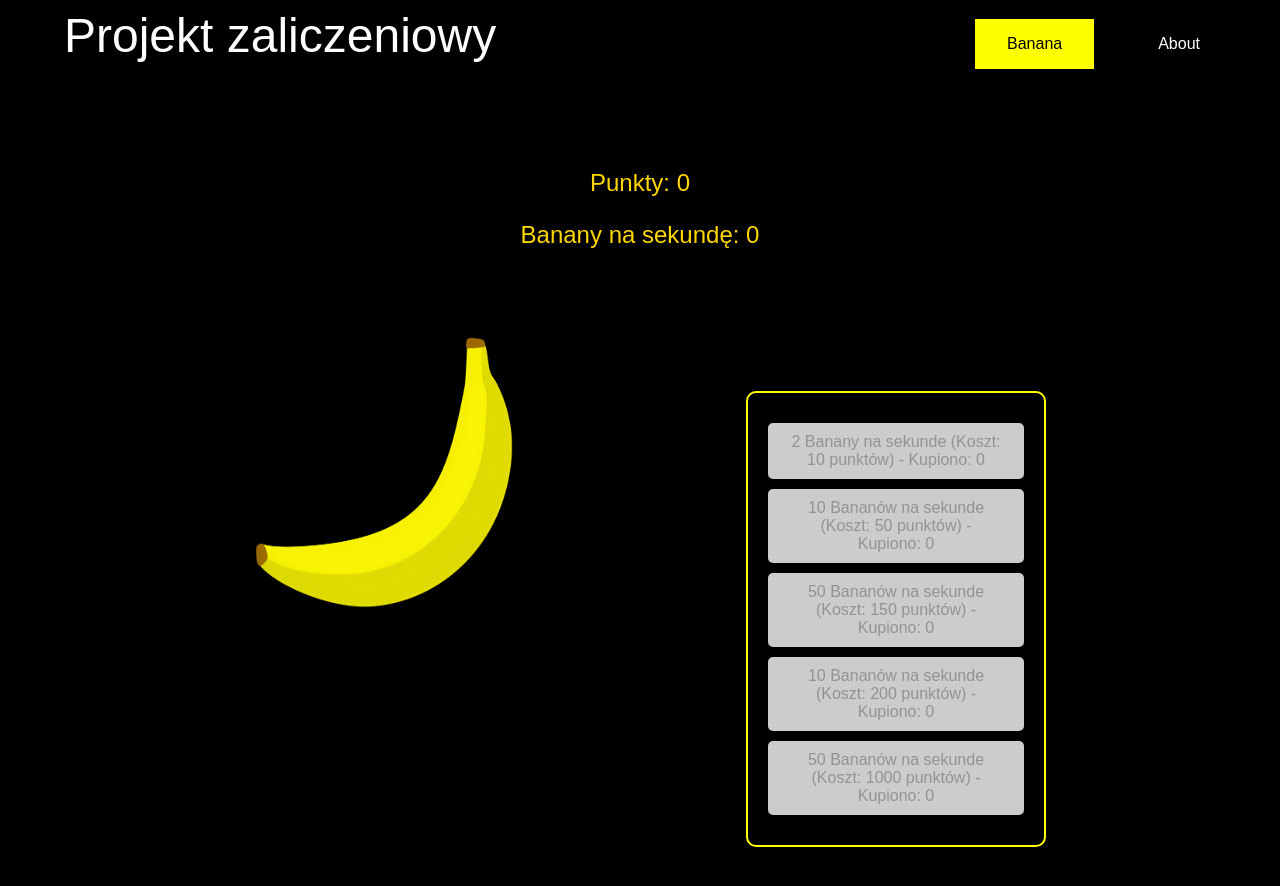
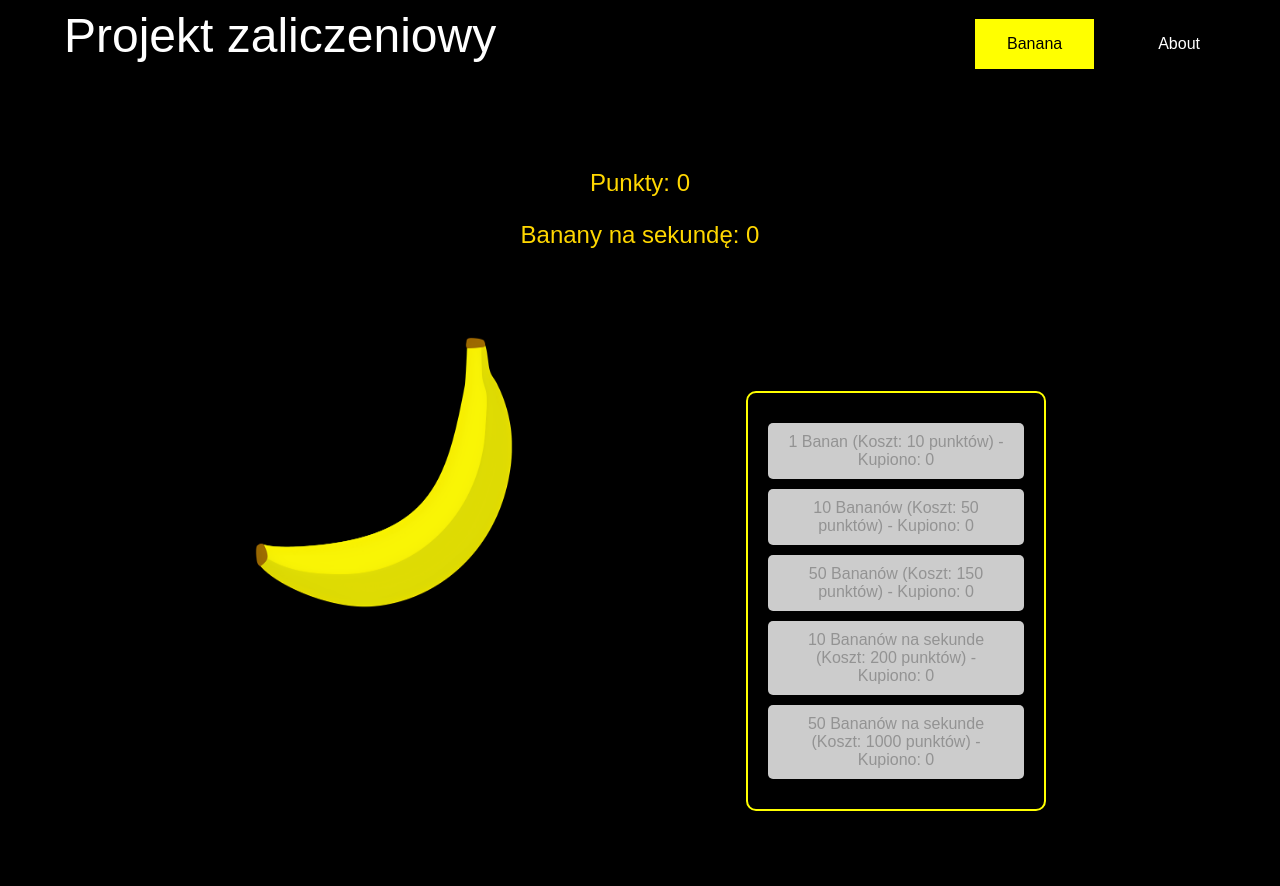
Before and after one commit to Igiri3s/Projekt-Front, a React (Vite) app: page /banana in a window 1280 px wide. Built offline with nearby package versions, Linux system fonts and the light colour scheme.

Commit message:
Literówki :C

```diff
--- a/src/pages/Banana.jsx
+++ b/src/pages/Banana.jsx
@@ -9,9 +9,9 @@ const Banana = () => {
     const [purchasedUpgrades, setPurchasedUpgrades] = useState([]);
     const [upgradeCounts, setUpgradeCounts] = useState({});
     const [upgrades, setUpgrades] = useState([
-        { id: 1, name: '2 Banany na sekunde', cost: 10, effect: 1, type: 'click' },
-        { id: 2, name: '10 Bananów na sekunde', cost: 50, effect: 10, type: 'click' },
-        { id: 3, name: '50 Bananów na sekunde', cost: 150, effect: 50, type: 'click' },
+        { id: 1, name: '1 Banan', cost: 10, effect: 1, type: 'click' },
+        { id: 2, name: '10 Bananów', cost: 50, effect: 10, type: 'click' },
+        { id: 3, name: '50 Bananów', cost: 150, effect: 50, type: 'click' },
         { id: 4, name: '10 Bananów na sekunde', cost: 200, effect: 10, type: 'automatic', interval: 1000 },
         { id: 5, name: '50 Bananów na sekunde', cost: 1000, effect: 50, type: 'automatic', interval: 1000 }
     ]);
```
